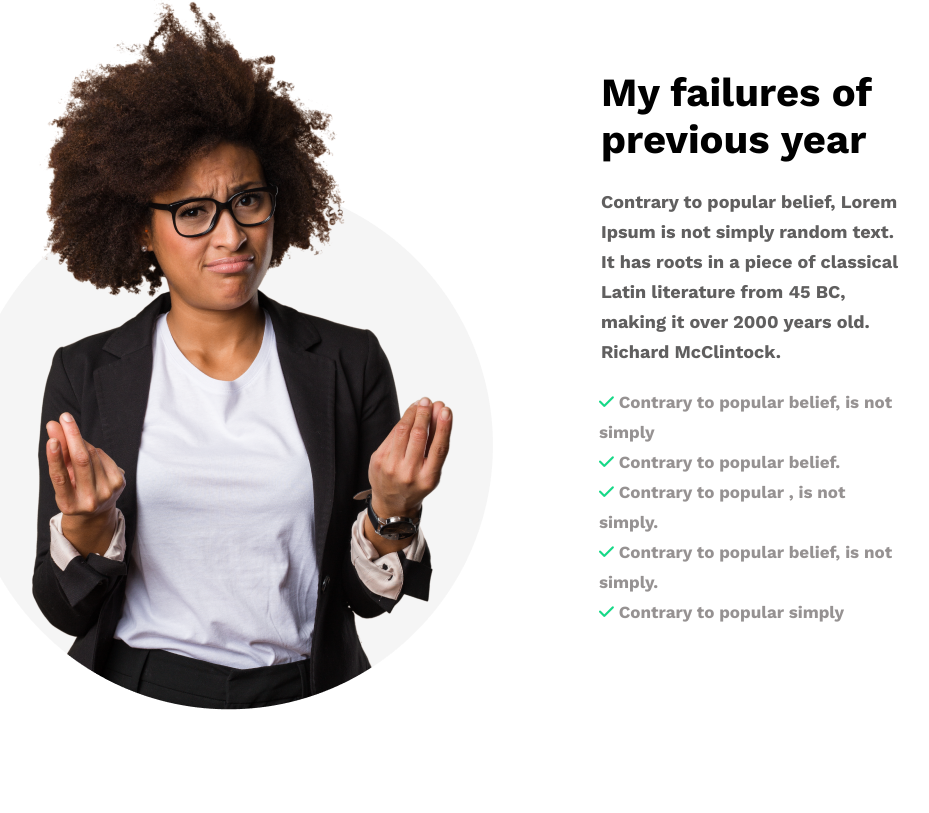
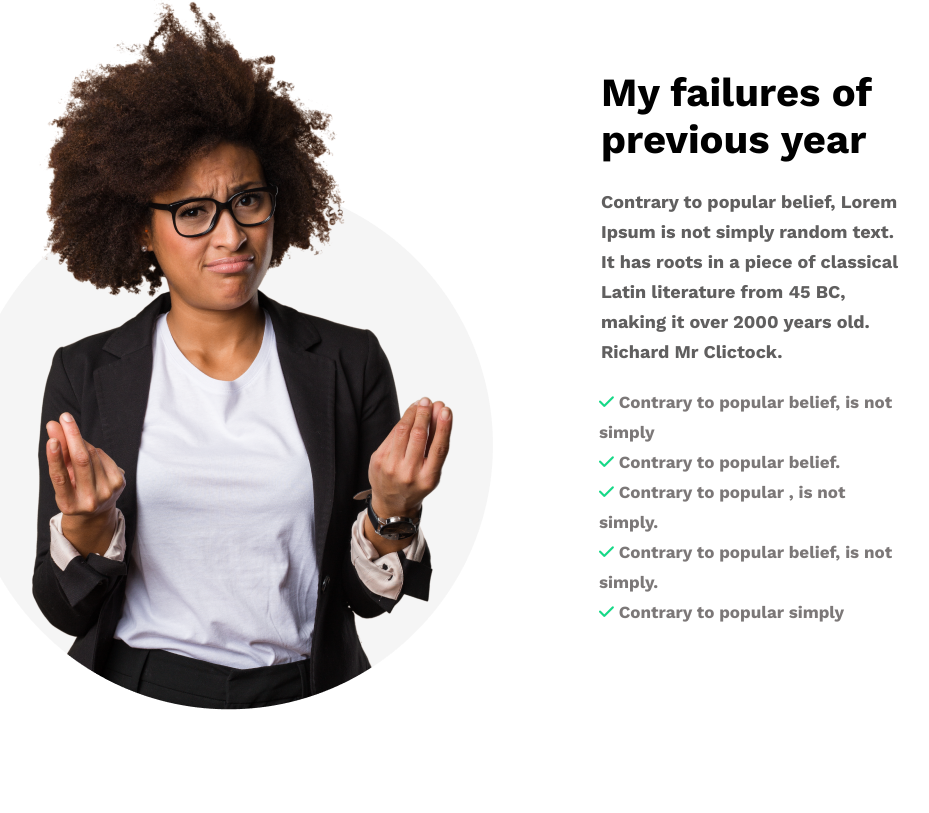
Before and after one commit to Sakib56/Assignment-1, a plain HTML site: page index.html in a window 1280 px wide. Shown: the part 944-1757 px from the top of the page, without its empty margins (218-1147 px from the left). Drawn offline with nearby package versions, Linux system fonts and the light colour scheme.

Commit message:
finally all done

```diff
--- a/index.html
+++ b/index.html
@@ -34,7 +34,7 @@
                         Contrary to popular belief, Lorem Ipsum is not
                         simply random text. It has roots in a piece of
                         classical Latin literature from 45 BC, making it over
-                        2000 years old. Richard McClintock.
+                        2000 years old. Richard Mr Clictock.
                     </p>
                     <ul>
                         <li><i class="fa-solid fa-check"></i>
--- a/styles/style.css
+++ b/styles/style.css
@@ -82,7 +82,7 @@ header {
     font-weight: 400;
     font-size: 17px;
     line-height: 30px;
-    color: #969292
+    color: #7c7878
 }
 .failure-achievement-section ul li i{
     color: #16D887;
```
